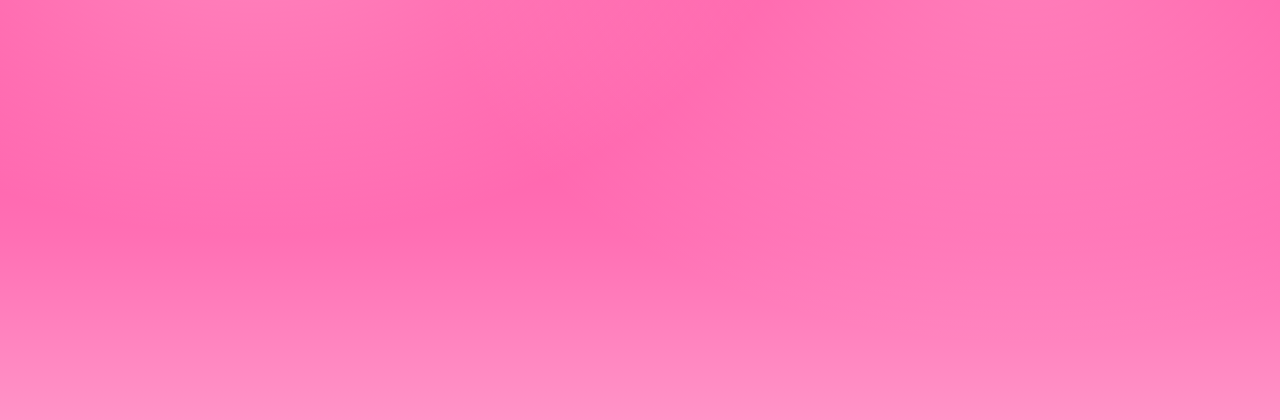
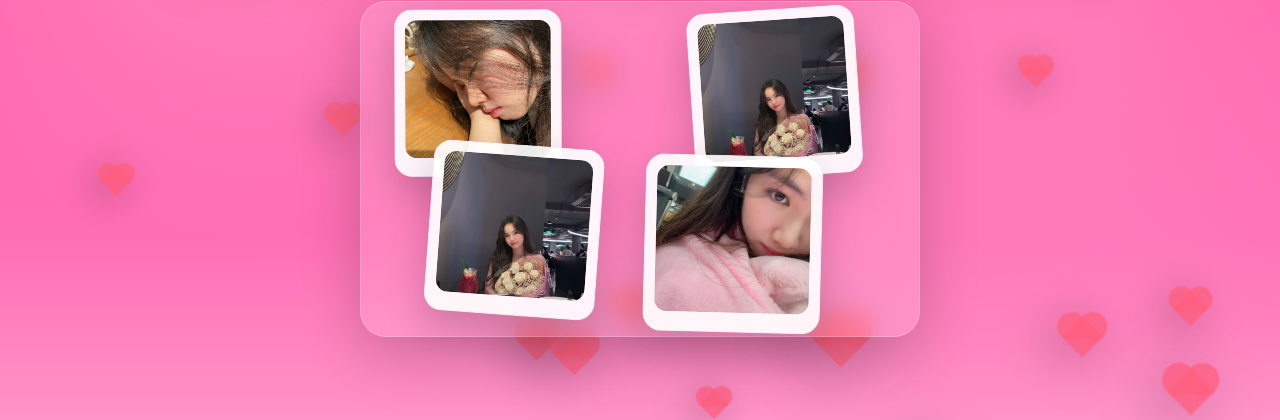
Before and after one commit to HAIRDZ/random-shit, a plain HTML site: page index.html in a window 1280 px wide. Shown: the part 203-623 px from the top of the page. Drawn offline with Linux system fonts and the light colour scheme.

Commit message:
Update index.html

```diff
--- a/index.html
+++ b/index.html
@@ -3,10 +3,9 @@ SAVE AS: index.html
 
 Put these files in the SAME folder:
   - ny1.jpg  ny2.jpg  ny3.jpg  ny4.jpg   (or .png)
-Optional GIFs (can omit any/all):
-  - cute1.gif  cute2.gif  cute3.gif
+  - cute1.gif   (optional; if missing it will auto-hide)
 
-Upload the folder to Netlify (Drop).
+Upload the folder to Netlify Drop.
 -->
 <!doctype html>
 <html lang="vi">
@@ -21,8 +20,8 @@ Upload the folder to Netlify (Drop).
       --pink3:#ff6fb4;
       --txt:#ffffff;
       --shadow: rgba(0,0,0,.22);
-      --card: rgba(255,255,255,.18);
-      --bd: rgba(255,255,255,.45);
+      --glass: rgba(255,255,255,.14);
+      --bd: rgba(255,255,255,.22);
     }
     *{box-sizing:border-box}
     body{
@@ -43,8 +42,8 @@ Upload the folder to Netlify (Drop).
       flex-direction:column;
       align-items:center;
       justify-content:center;
-      gap:18px;
-      padding:28px 16px 160px;
+      gap:14px;
+      padding:28px 16px 170px;
       text-align:center;
     }
 
@@ -56,47 +55,64 @@ Upload the folder to Netlify (Drop).
       text-shadow: 0 12px 45px var(--shadow);
     }
 
-    /* 4 photos grid */
-    .photos{
-      display:grid;
-      grid-template-columns: repeat(2, 1fr);
-      gap: 12px;
-      padding: 14px;
-      border-radius: 22px;
-      background: rgba(255,255,255,.14);
-      border: 1px solid rgba(255,255,255,.22);
-      box-shadow: 0 18px 60px var(--shadow);
-      backdrop-filter: blur(10px);
+    /* One cute gif (center-top, not blocking text) */
+    .gif{
+      width: min(190px, 42vw);
+      height:auto;
+      filter: drop-shadow(0 16px 28px rgba(0,0,0,.22));
+      user-select:none;
+      pointer-events:none;
+      animation: floaty 3.2s ease-in-out infinite;
+      margin-top: 4px;
+    }
+    @keyframes floaty{
+      0%,100%{ transform: translateY(0) rotate(-1deg); }
+      50%{ transform: translateY(-10px) rotate(1deg); }
     }
 
-    .photoWrap{
-      width: clamp(86px, 18vw, 150px);
+    /* Photo stage: looks "random" but still neat */
+    .photosStage{
+      position:relative;
+      width: min(560px, 92vw);
+      height: clamp(280px, 42vh, 440px);
+      border-radius: 26px;
+      background: var(--glass);
+      border: 1px solid var(--bd);
+      box-shadow: 0 18px 60px rgba(0,0,0,.20);
+      backdrop-filter: blur(10px);
+      overflow: visible;
+      margin-top: 6px;
+    }
+
+    /* Polaroid-like cards */
+    .photoCard{
+      position:absolute;
+      width: clamp(110px, 22vw, 170px);
       aspect-ratio: 1 / 1;
-      border-radius: 22px;
-      padding: 8px;
-      background: var(--card);
-      border: 1px solid rgba(255,255,255,.18);
-      position:relative;
-
-      /* random transform controlled by JS */
-      transform: rotate(var(--rot, 0deg)) translate(var(--dx, 0px), var(--dy, 0px)) scale(var(--sc, 1));
-      transition: transform 260ms ease;
+      left: var(--x, 50%);
+      top:  var(--y, 50%);
+      transform:
+        translate(-50%, -50%)
+        rotate(var(--rot, 0deg))
+        translate(var(--dx, 0px), var(--dy, 0px))
+        scale(var(--sc, 1));
+      z-index: var(--z, 10);
+      transition: transform 240ms ease;
     }
-    .photoWrap:before{
-      content:"";
-      position:absolute;
-      inset:-8px;
-      border-radius: 26px;
-      border: 2px solid var(--bd);
-      opacity:.40;
-      pointer-events:none;
+    .frame{
+      width:100%; height:100%;
+      border-radius: 18px;
+      padding: 10px 10px 18px; /* thicker bottom like polaroid */
+      background: rgba(255,255,255,.92);
+      box-shadow: 0 16px 40px rgba(0,0,0,.20);
+      border: 1px solid rgba(0,0,0,.06);
     }
     .photo{
-      width:100%;
-      height:100%;
-      object-fit:cover;
-      border-radius: 16px;
+      width:100%; height:100%;
+      border-radius: 12px;
+      object-fit: cover;
       display:block;
+      background: #eee;
     }
 
     /* Xmas tree */
@@ -117,29 +133,131 @@ Upload the folder to Netlify (Drop).
       50%{ transform:translateX(-50%) translateY(-8px) }
     }
 
-    /* Optional GIF stickers */
-    .gif{
-      position:fixed;
-      width: min(170px, 28vw);
-      height:auto;
-      z-index:2;
-      filter: drop-shadow(0 16px 28px rgba(0,0,0,.22));
-      user-select:none;
-      pointer-events:none;
-      animation: floaty 3.2s ease-in-out infinite;
-    }
-    .gif.g1{ top:14px; left:14px; animation-duration: 3.4s; }
-    .gif.g2{ top:16px; right:14px; animation-duration: 3.0s; }
-    .gif.g3{ bottom:150px; left:16px; animation-duration: 3.6s; }
-    @keyframes floaty{
-      0%,100%{ transform: translateY(0) rotate(-1deg); }
-      50%{ transform: translateY(-10px) rotate(1deg); }
-    }
-
     /* Floating hearts */
     .hearts{ position:fixed; inset:0; z-index:1; pointer-events:none; overflow:hidden; }
     .heart{
       position:absolute;
-      left:var(--x);
+      left:var(--hx);
       bottom:-160px;
-      width:22px; he
+      width:22px; height:22px;
+      transform: rotate(45deg);
+      background: rgba(255, 92, 122, .78);
+      animation: floatUp var(--hdur) linear infinite;
+      filter: drop-shadow(0 10px 18px rgba(0,0,0,.30));
+      opacity:.92;
+    }
+    .heart:before,.heart:after{
+      content:"";
+      position:absolute;
+      width:22px; height:22px;
+      border-radius:50%;
+      background: inherit;
+    }
+    .heart:before{left:-11px; top:0}
+    .heart:after{left:0; top:-11px}
+    @keyframes floatUp{
+      to { transform: translateY(-125vh) translateX(var(--hdrift)) rotate(45deg); }
+    }
+
+    @media (max-width:420px){
+      .center{ padding-bottom: 200px; }
+      .photoCard{ width: clamp(98px, 26vw, 150px); }
+    }
+
+    @media (prefers-reduced-motion: reduce){
+      .heart, .gif, .tree{ animation: none !important; }
+      .photoCard{ transition:none !important; }
+    }
+  </style>
+</head>
+
+<body>
+  <div class="hearts" id="hearts"></div>
+
+  <div class="center">
+    <h1>em oi di choi noel voi anh nhe</h1>
+
+    <img class="gif" id="gif1" src="cute1.gif" alt="" />
+
+    <div class="photosStage" id="stage" aria-label="4 anh">
+      <div class="photoCard"><div class="frame"><img class="photo" src="ny1.jpg" alt="ny 1"></div></div>
+      <div class="photoCard"><div class="frame"><img class="photo" src="ny2.jpg" alt="ny 2"></div></div>
+      <div class="photoCard"><div class="frame"><img class="photo" src="ny3.jpg" alt="ny 3"></div></div>
+      <div class="photoCard"><div class="frame"><img class="photo" src="ny4.jpg" alt="ny 4"></div></div>
+    </div>
+  </div>
+
+  <div class="tree">🎄</div>
+
+  <script>
+    // Hide GIF if missing
+    const gif = document.getElementById('gif1');
+    gif.onerror = () => gif.remove();
+
+    // Randomize photos: shuffle + place into "nice random" anchors with small jitter
+    (function randomizePhotos(){
+      const stage = document.getElementById('stage');
+      if (!stage) return;
+
+      const cards = Array.from(stage.querySelectorAll('.photoCard'));
+
+      // Shuffle order of cards (so ny1..ny4 swap positions)
+      for (let i = cards.length - 1; i > 0; i--) {
+        const j = Math.floor(Math.random() * (i + 1));
+        [cards[i], cards[j]] = [cards[j], cards[i]];
+      }
+      cards.forEach(c => stage.appendChild(c));
+
+      // 4 anchor points (percent) -> looks random but still balanced
+      const anchors = [
+        { x: 26, y: 30 }, // top-left-ish
+        { x: 74, y: 30 }, // top-right-ish
+        { x: 28, y: 72 }, // bottom-left-ish
+        { x: 72, y: 72 }, // bottom-right-ish
+      ];
+
+      const clamp = (v, a, b) => Math.max(a, Math.min(b, v));
+
+      cards.forEach((card, idx) => {
+        const a = anchors[idx];
+
+        // jitter in percent so it scales with stage size
+        const jx = (Math.random() * 10 - 5);  // -5..+5
+        const jy = (Math.random() * 10 - 5);
+
+        const x = clamp(a.x + jx, 18, 82);
+        const y = clamp(a.y + jy, 20, 80);
+
+        const rot = (Math.random() * 12 - 6).toFixed(2); // -6..+6 deg
+        const dx  = (Math.random() * 14 - 7).toFixed(0); // -7..+7 px
+        const dy  = (Math.random() * 14 - 7).toFixed(0);
+        const sc  = (0.98 + Math.random() * 0.08).toFixed(3); // 0.98..1.06
+
+        card.style.setProperty('--x', x + '%');
+        card.style.setProperty('--y', y + '%');
+        card.style.setProperty('--rot', rot + 'deg');
+        card.style.setProperty('--dx', dx + 'px');
+        card.style.setProperty('--dy', dy + 'px');
+        card.style.setProperty('--sc', sc);
+        card.style.setProperty('--z', String(10 + idx));
+      });
+    })();
+
+    // Floating hearts
+    (function hearts(){
+      const wrap = document.getElementById('hearts');
+      const count = 22;
+      for (let i=0;i<count;i++){
+        const h = document.createElement('div');
+        h.className = 'heart';
+        h.style.setProperty('--hx', Math.round(Math.random()*100) + 'vw');
+        h.style.setProperty('--hdur', (5 + Math.random()*4).toFixed(2) + 's');
+        h.style.setProperty('--hdrift', (Math.random()*180 - 90).toFixed(0) + 'px');
+        h.style.animationDelay = (-Math.random()*6).toFixed(2) + 's';
+        h.style.transform = `rotate(45deg) scale(${(0.85 + Math.random()*1.35).toFixed(2)})`;
+        wrap.appendChild(h);
+      }
+    })();
+  </script>
+</body>
+</html>
```
